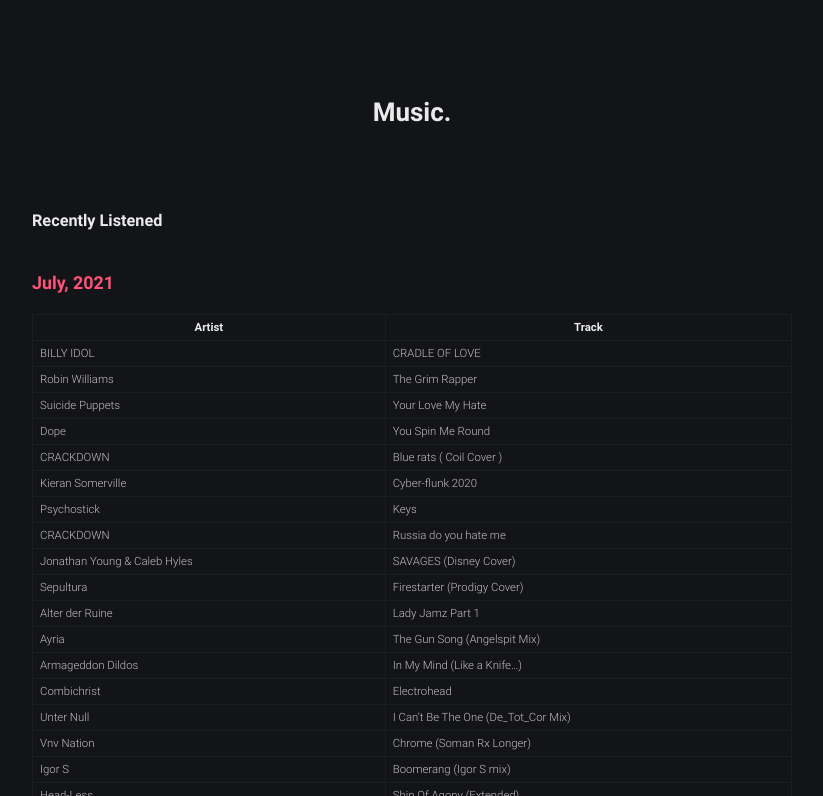
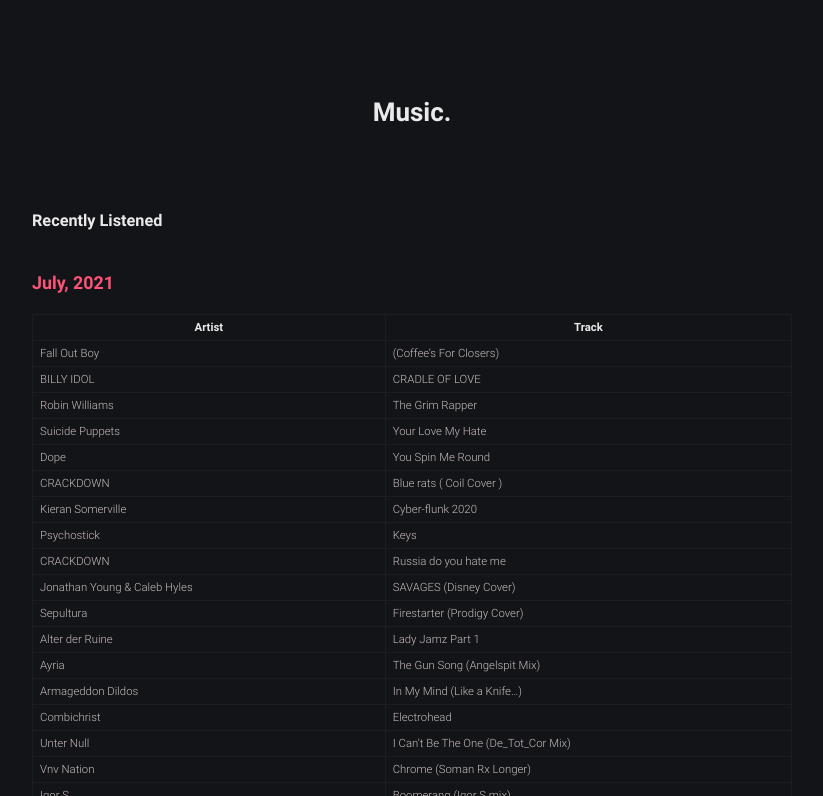
Before and after one commit to robert-marshall/xyz, a Jekyll site: the page built from music.md, in a window 1280 px wide and 900 px high, cut to the strip 104-900 px from the top of the window. Shown: the whole strip, without its empty margins (228-1051 px from the left). Built offline with Jekyll 4.4.1, drawn with Linux system fonts in a browser that asks for light colours.

Commit message:
Never gonna give, never gonna give

```diff
--- a/music.md
+++ b/music.md
@@ -11,6 +11,7 @@
 
 | Artist | Track |
 |--------|-------|
+Fall Out Boy | (Coffee's For Closers)
 BILLY IDOL | CRADLE OF LOVE
 Robin Williams | The Grim Rapper
 Suicide Puppets | Your Love My Hate
```
